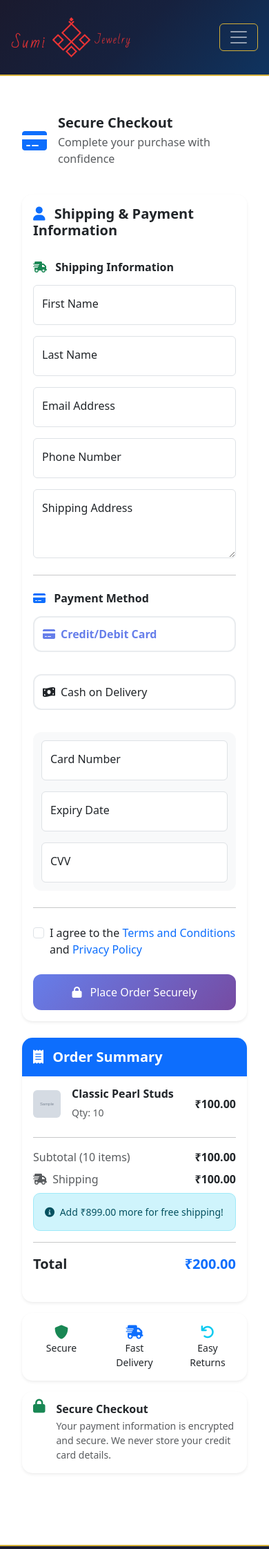
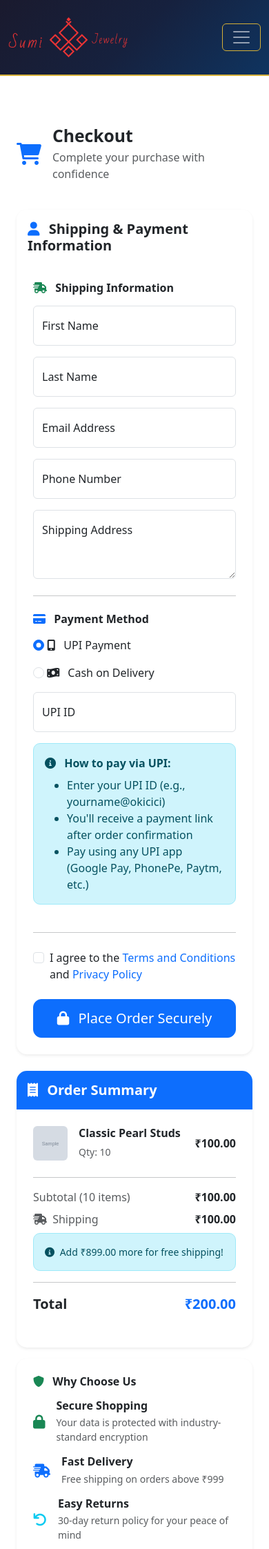
Before and after one commit to sumanamaity1993/sumijewelry, a Django app: page /checkout/ in a window 390 px wide. Shown: the top 2245 px of the page at 69% size. Run offline with Django 5.2, Linux system fonts and the light colour scheme; a user stored in the database is signed in; data comes from the database, SQL or seed files in the repository; tables that the repository leaves empty hold one stand-in row (values such as "Sample post"); grey boxes marked "Sample" are stand-in pictures; some libraries are stand-ins or nearby versions.

Commit message:
Fixing checkout page

```diff
--- a/shop/models.py
+++ b/shop/models.py
@@ -214,9 +214,10 @@ class Order(models.Model):
     ]
 
     PAYMENT_METHOD_CHOICES = [
+        ('upi', 'UPI'),
+        ('cod', 'Cash on Delivery'),
         ('credit_card', 'Credit Card'),
         ('debit_card', 'Debit Card'),
-        ('upi', 'UPI'),
         ('net_banking', 'Net Banking'),
     ]
 
@@ -231,7 +232,7 @@ class Order(models.Model):
     status = models.CharField(max_length=20, choices=STATUS_CHOICES, default='pending')
     total_amount = models.DecimalField(max_digits=10, decimal_places=2)
     payment_status = models.BooleanField(default=False)
-    payment_method = models.CharField(max_length=20, choices=PAYMENT_METHOD_CHOICES, default='credit_card')
+    payment_method = models.CharField(max_length=20, choices=PAYMENT_METHOD_CHOICES, default='upi')
     tracking_number = models.CharField(max_length=50, blank=True)
     notes = models.TextField(blank=True)
 
--- a/shop/views.py
+++ b/shop/views.py
@@ -376,8 +376,8 @@ def checkout(request):
                 address=request.POST.get('address'),
                 phone=request.POST.get('phone'),
                 total_amount=total_amount,
-                payment_method=request.POST.get('payment_method', 'credit_card'),
-                payment_status=request.POST.get('payment_method') == 'credit_card'
+                payment_method=request.POST.get('payment_method', 'upi'),
+                payment_status=request.POST.get('payment_method') == 'upi'
             )
 
             # Create order items and update inventory
--- a/templates/shop/checkout.html
+++ b/templates/shop/checkout.html
@@ -5,15 +5,21 @@
 
 {% block title %}Checkout - Sumi Jewelry Store{% endblock %}
 
+{% block extra_head %}
+<meta http-equiv="Cache-Control" content="no-cache, no-store, must-revalidate">
+<meta http-equiv="Pragma" content="no-cache">
+<meta http-equiv="Expires" content="0">
+{% endblock %}
+
 {% block content %}
 <div class="container py-5">
     <!-- Header -->
     <div class="row mb-4">
         <div class="col-12">
             <div class="d-flex align-items-center mb-3">
-                <i class="fas fa-credit-card fa-2x text-primary me-3"></i>
+                <i class="fas fa-shopping-cart fa-2x text-primary me-3"></i>
                 <div>
-                    <h1 class="h2 mb-1 fw-bold">Secure Checkout</h1>
+                    <h1 class="h2 mb-1 fw-bold">Checkout</h1>
                     <p class="text-muted mb-0">Complete your purchase with confidence</p>
                 </div>
             </div>
@@ -87,10 +93,10 @@
                             <div class="row g-3 mb-3">
                                 <div class="col-md-6">
                                     <div class="payment-option">
-                                        <input class="form-check-input" type="radio" name="payment_method" id="credit_card" value="credit_card" checked>
-                                        <label class="form-check-label payment-option-label" for="credit_card">
-                                            <i class="fas fa-credit-card me-2"></i>
-                                            Credit/Debit Card
+                                        <input class="form-check-input" type="radio" name="payment_method" id="upi" value="upi" checked>
+                                        <label class="form-check-label payment-option-label" for="upi">
+                                            <i class="fas fa-mobile-alt me-2"></i>
+                                            UPI Payment
                                         </label>
                                     </div>
                                 </div>
@@ -105,25 +111,24 @@
                                 </div>
                             </div>
 
-                            <!-- Credit Card Fields -->
-                            <div id="credit_card_fields" class="payment-fields">
+                            <!-- UPI Payment Fields -->
+                            <div id="upi_fields" class="payment-fields">
                                 <div class="row g-3">
                                     <div class="col-12">
                                         <div class="form-floating">
-                                            <input type="text" class="form-control" id="card_number" placeholder="Card Number">
-                                            <label for="card_number">Card Number</label>
+                                            <input type="text" class="form-control" id="upi_id" placeholder="UPI ID (e.g., name@upi)" required>
+                                            <label for="upi_id">UPI ID</label>
                                         </div>
                                     </div>
-                                    <div class="col-md-6">
-                                        <div class="form-floating">
-                                            <input type="text" class="form-control" id="expiry" placeholder="MM/YY">
-                                            <label for="expiry">Expiry Date</label>
-                                        </div>
-                                    </div>
-                                    <div class="col-md-6">
-                                        <div class="form-floating">
-                                            <input type="text" class="form-control" id="cvv" placeholder="CVV">
-                                            <label for="cvv">CVV</label>
+                                    <div class="col-12">
+                                        <div class="alert alert-info" style="border-radius: 10px;">
+                                            <i class="fas fa-info-circle me-2"></i>
+                                            <strong>How to pay via UPI:</strong>
+                                            <ul class="mb-0 mt-2">
+                                                <li>Enter your UPI ID (e.g., yourname@okicici)</li>
+                                                <li>You'll receive a payment link after order confirmation</li>
+                                                <li>Pay using any UPI app (Google Pay, PhonePe, Paytm, etc.)</li>
+                                            </ul>
                                         </div>
                                     </div>
                                 </div>
@@ -154,7 +159,7 @@
 
         <!-- Order Summary -->
         <div class="col-lg-4">
-            <div class="card shadow-sm border-0" style="border-radius: 15px; position: sticky; top: 20px;">
+            <div class="card shadow-sm border-0 mb-3" style="border-radius: 15px;">
                 <div class="card-header bg-primary text-white border-0 py-3" style="border-radius: 15px 15px 0 0;">
                     <h5 class="mb-0 fw-bold">
                         <i class="fas fa-receipt me-2"></i>
@@ -231,35 +236,43 @@
             </div>
 
             <!-- Security & Trust -->
-            <div class="card mt-3 border-0 shadow-sm" style="border-radius: 15px;">
-                <div class="card-body p-3 text-center">
-                    <div class="row">
-                        <div class="col-4">
-                            <i class="fas fa-shield-alt text-success fa-lg mb-2"></i>
-                            <p class="small mb-0">Secure</p>
+            <div class="card border-0 shadow-sm" style="border-radius: 15px;">
+                <div class="card-body p-4">
+                    <h6 class="fw-bold mb-3">
+                        <i class="fas fa-shield-alt text-success me-2"></i>
+                        Why Choose Us
+                    </h6>
+                    <div class="row g-3">
+                        <div class="col-12">
+                            <div class="d-flex align-items-center">
+                                <div class="flex-shrink-0 me-3">
+                                    <i class="fas fa-lock text-success fa-lg"></i>
                                 </div>
-                        <div class="col-4">
-                            <i class="fas fa-shipping-fast text-primary fa-lg mb-2"></i>
-                            <p class="small mb-0">Fast Delivery</p>
-                        </div>
-                        <div class="col-4">
-                            <i class="fas fa-undo text-info fa-lg mb-2"></i>
-                            <p class="small mb-0">Easy Returns</p>
+                                <div class="flex-grow-1">
+                                    <h6 class="mb-1 fw-bold">Secure Shopping</h6>
+                                    <p class="small text-muted mb-0">Your data is protected with industry-standard encryption</p>
                                 </div>
                             </div>
                         </div>
+                        <div class="col-12">
+                            <div class="d-flex align-items-center">
+                                <div class="flex-shrink-0 me-3">
+                                    <i class="fas fa-shipping-fast text-primary fa-lg"></i>
                                 </div>
-
-            <!-- Security Notice -->
-            <div class="card mt-3 border-0 shadow-sm" style="border-radius: 15px;">
-                <div class="card-body p-3">
-                    <div class="d-flex align-items-start">
-                        <i class="fas fa-lock text-success fa-lg me-3 mt-1"></i>
-                        <div>
-                            <h6 class="fw-bold mb-1">Secure Checkout</h6>
-                            <p class="small text-muted mb-0">
-                                Your payment information is encrypted and secure. We never store your credit card details.
-                            </p>
+                                <div class="flex-grow-1">
+                                    <h6 class="mb-1 fw-bold">Fast Delivery</h6>
+                                    <p class="small text-muted mb-0">Free shipping on orders above ₹999</p>
+                                </div>
+                            </div>
+                        </div>
+                        <div class="col-12">
+                            <div class="d-flex align-items-center">
+                                <div class="flex-shrink-0 me-3">
+                                    <i class="fas fa-undo text-info fa-lg"></i>
+                                </div>
+                                <div class="flex-grow-1">
+                                    <h6 class="mb-1 fw-bold">Easy Returns</h6>
+                                    <p class="small text-muted mb-0">30-day return policy for your peace of mind</p>
                                 </div>
                             </div>
                         </div>
@@ -267,6 +280,10 @@
                 </div>
             </div>
         </div>
+    </div>
+</div>
+
+{% endblock %}
 
 <style>
 /* Payment Option Styling */
@@ -276,6 +293,7 @@
     padding: 1rem;
     transition: all 0.3s ease;
     cursor: pointer;
+    position: relative;
 }
 
 .payment-option:hover {
@@ -293,6 +311,11 @@
     background-color: #f8f9ff;
 }
 
+.payment-option input[type="radio"]:checked + .payment-option-label {
+    color: #667eea;
+    font-weight: 600;
+}
+
 .payment-option input[type="radio"] {
     display: none;
 }
@@ -303,6 +326,16 @@
     display: flex;
     align-items: center;
     font-weight: 500;
+    width: 100%;
+    padding: 0.5rem;
+    border-radius: 8px;
+    transition: all 0.3s ease;
+}
+
+.payment-option input[type="radio"]:checked + .payment-option-label {
+    background-color: #f8f9ff;
+    color: #667eea;
+    font-weight: 600;
 }
 
 /* Payment Fields */
@@ -402,23 +435,60 @@
     .payment-fields {
         padding: 1rem;
     }
+
+    /* Order summary mobile improvements */
+    .cart-item-summary {
+        padding: 0.75rem;
+        margin-bottom: 1rem;
+    }
+
+    .cart-item-summary img {
+        width: 45px !important;
+        height: 45px !important;
+    }
+
+    /* Why Choose Us mobile improvements */
+    .d-flex.align-items-center {
+        padding: 0.5rem 0;
+    }
+
+    .d-flex.align-items-center h6 {
+        font-size: 0.9rem;
+        margin-bottom: 0.25rem;
+    }
+
+    .d-flex.align-items-center p {
+        font-size: 0.8rem;
+    }
 }
 
 @media (max-width: 576px) {
+    .container {
+        padding: 0 0.75rem;
+    }
+
+    .py-5 {
+        padding-top: 1.5rem !important;
+        padding-bottom: 1.5rem !important;
+    }
+
     .card-body {
         padding: 1rem !important;
     }
 
     .btn-lg {
         padding: 0.875rem 1rem !important;
+        font-size: 0.95rem;
     }
 
     .form-floating > .form-control {
         height: 3.25rem;
+        font-size: 0.95rem;
     }
 
     .form-floating > label {
         padding: 0.875rem 0.75rem;
+        font-size: 0.9rem;
     }
 
     .h2 {
@@ -427,6 +497,7 @@
 
     .payment-option {
         padding: 0.75rem;
+        margin-bottom: 0.75rem;
     }
 
     .payment-fields {
@@ -437,119 +508,140 @@
         width: 40px !important;
         height: 40px !important;
     }
+
+    /* Header mobile improvements */
+    .d-flex.align-items-center.mb-3 {
+        flex-direction: column;
+        text-align: center;
+        gap: 1rem;
+    }
+
+    .d-flex.align-items-center.mb-3 i {
+        font-size: 1.5rem !important;
+    }
+
+    /* Form layout mobile improvements */
+    .row.g-3 .col-md-6 {
+        margin-bottom: 1rem;
+    }
+
+    /* Order summary mobile improvements */
+    .cart-item-summary {
+        padding: 0.5rem;
+        margin-bottom: 0.75rem;
+    }
+
+    .cart-item-summary h6 {
+        font-size: 0.85rem;
+    }
+
+    .cart-item-summary small {
+        font-size: 0.75rem;
+    }
+
+    /* Why Choose Us mobile improvements */
+    .d-flex.align-items-center {
+        padding: 0.75rem 0;
+    }
+
+    .d-flex.align-items-center h6 {
+        font-size: 0.85rem;
+        margin-bottom: 0.2rem;
+    }
+
+    .d-flex.align-items-center p {
+        font-size: 0.75rem;
+        line-height: 1.3;
+    }
+
+    .d-flex.align-items-center i {
+        font-size: 1.25rem !important;
+    }
+
+    /* Payment options mobile improvements */
+    .payment-option-label {
+        font-size: 0.9rem;
+        padding: 0.75rem;
+    }
+
+    /* Alert mobile improvements */
+    .alert {
+        font-size: 0.85rem;
+        padding: 0.75rem;
+    }
+
+    .alert ul {
+        padding-left: 1rem;
+    }
+
+    .alert li {
+        margin-bottom: 0.25rem;
+    }
 }
 </style>
 
 {% block extra_js %}
 <script>
-// Enhanced form validation
+// Super simple payment method handling
+document.addEventListener('DOMContentLoaded', function() {
+    const upiRadio = document.getElementById('upi');
+    const codRadio = document.getElementById('cod');
+    const upiFields = document.getElementById('upi_fields');
+    const upiInput = document.getElementById('upi_id');
+
+    // Hide UPI fields when COD is selected
+    function hideUPIFields() {
+        upiFields.style.display = 'none';
+        upiInput.required = false;
+        upiInput.value = '';
+    }
+
+    // Show UPI fields when UPI is selected
+    function showUPIFields() {
+        upiFields.style.display = 'block';
+        upiInput.required = true;
+    }
+
+    // Add event listeners
+    codRadio.addEventListener('change', hideUPIFields);
+    upiRadio.addEventListener('change', showUPIFields);
+});
+
+// Form validation
 document.getElementById('checkout-form').addEventListener('submit', function(e) {
     e.preventDefault();
 
     const paymentMethod = document.querySelector('input[name="payment_method"]:checked').value;
 
-    if (paymentMethod === 'credit_card') {
-        // Validate card number (simple check)
-        const cardNumber = document.getElementById('card_number').value.replace(/\s/g, '');
-        if (!/^\d{16}$/.test(cardNumber)) {
-            showAlert('Please enter a valid 16-digit card number', 'error');
-            return;
-        }
-
-        // Validate expiry date
-        const expiry = document.getElementById('expiry').value;
-        if (!/^\d{2}\/\d{2}$/.test(expiry)) {
-            showAlert('Please enter a valid expiry date (MM/YY)', 'error');
-            return;
-        }
-
-        // Validate CVV
-        const cvv = document.getElementById('cvv').value;
-        if (!/^\d{3,4}$/.test(cvv)) {
-            showAlert('Please enter a valid CVV', 'error');
+    if (paymentMethod === 'upi') {
+        const upiId = document.getElementById('upi_id').value.trim();
+        if (!upiId) {
+            alert('Please enter your UPI ID');
             return;
         }
     }
 
     // Show loading state
     const submitBtn = this.querySelector('button[type="submit"]');
-    const originalText = submitBtn.innerHTML;
     submitBtn.innerHTML = '<i class="fas fa-spinner fa-spin me-2"></i>Processing...';
     submitBtn.disabled = true;
 
-    // If all validations pass, submit the form
+    // Submit form
     setTimeout(() => {
         this.submit();
     }, 1000);
 });
 
-// Show/hide credit card fields based on payment method
-document.querySelectorAll('input[name="payment_method"]').forEach(radio => {
-    radio.addEventListener('change', function() {
-        const creditCardFields = document.getElementById('credit_card_fields');
-        const cardInputs = creditCardFields.querySelectorAll('input');
-
-        if (this.value === 'credit_card') {
-            creditCardFields.style.display = 'block';
-            cardInputs.forEach(input => input.required = true);
-        } else {
-            creditCardFields.style.display = 'none';
-            cardInputs.forEach(input => input.required = false);
-        }
-    });
-});
-
-// Format card number input
-document.getElementById('card_number').addEventListener('input', function(e) {
-    let value = e.target.value.replace(/\s/g, '');
-    if (value.length > 16) value = value.slice(0, 16);
-    e.target.value = value.replace(/(\d{4})/g, '$1 ').trim();
-});
-
-// Format expiry date input
-document.getElementById('expiry').addEventListener('input', function(e) {
-    let value = e.target.value.replace(/\D/g, '');
-    if (value.length > 2) {
-        value = value.slice(0, 2) + '/' + value.slice(2, 4);
-    }
-    e.target.value = value;
-});
-
-// Format CVV input
-document.getElementById('cvv').addEventListener('input', function(e) {
-    let value = e.target.value.replace(/\D/g, '');
-    if (value.length > 4) value = value.slice(0, 4);
-    e.target.value = value;
-});
-
-// Format phone number input
-document.getElementById('phone').addEventListener('input', function(e) {
+// Format phone number
+document.addEventListener('DOMContentLoaded', function() {
+    const phoneInput = document.getElementById('phone');
+    if (phoneInput) {
+        phoneInput.addEventListener('input', function(e) {
             let value = e.target.value.replace(/\D/g, '');
             if (value.length > 10) value = value.slice(0, 10);
             e.target.value = value;
         });
-
-// Simple alert function
-function showAlert(message, type = 'info') {
-    const alertDiv = document.createElement('div');
-    alertDiv.className = `alert alert-${type === 'error' ? 'danger' : 'info'} alert-dismissible fade show position-fixed`;
-    alertDiv.style.cssText = 'top: 20px; right: 20px; z-index: 9999; min-width: 300px;';
-    alertDiv.innerHTML = `
-        ${message}
-        <button type="button" class="btn-close" data-bs-dismiss="alert"></button>
-    `;
-    document.body.appendChild(alertDiv);
-
-    setTimeout(() => {
-        alertDiv.remove();
-    }, 5000);
     }
-
-// Auto-fill form with user data if available
-document.addEventListener('DOMContentLoaded', function() {
-    // You can add auto-fill logic here if user data is available
-    console.log('Checkout form loaded successfully');
 });
 </script>
 {% endblock %}
-{% endblock %}
```
Also changed, not shown: templates/shop/cart_detail.html (+5 -29 lines), templates/shop/order_detail.html (+14 -1 lines), shop/migrations/0019_alter_order_payment_method.py (added). Lines whose indentation alone changed are shown as unchanged.
